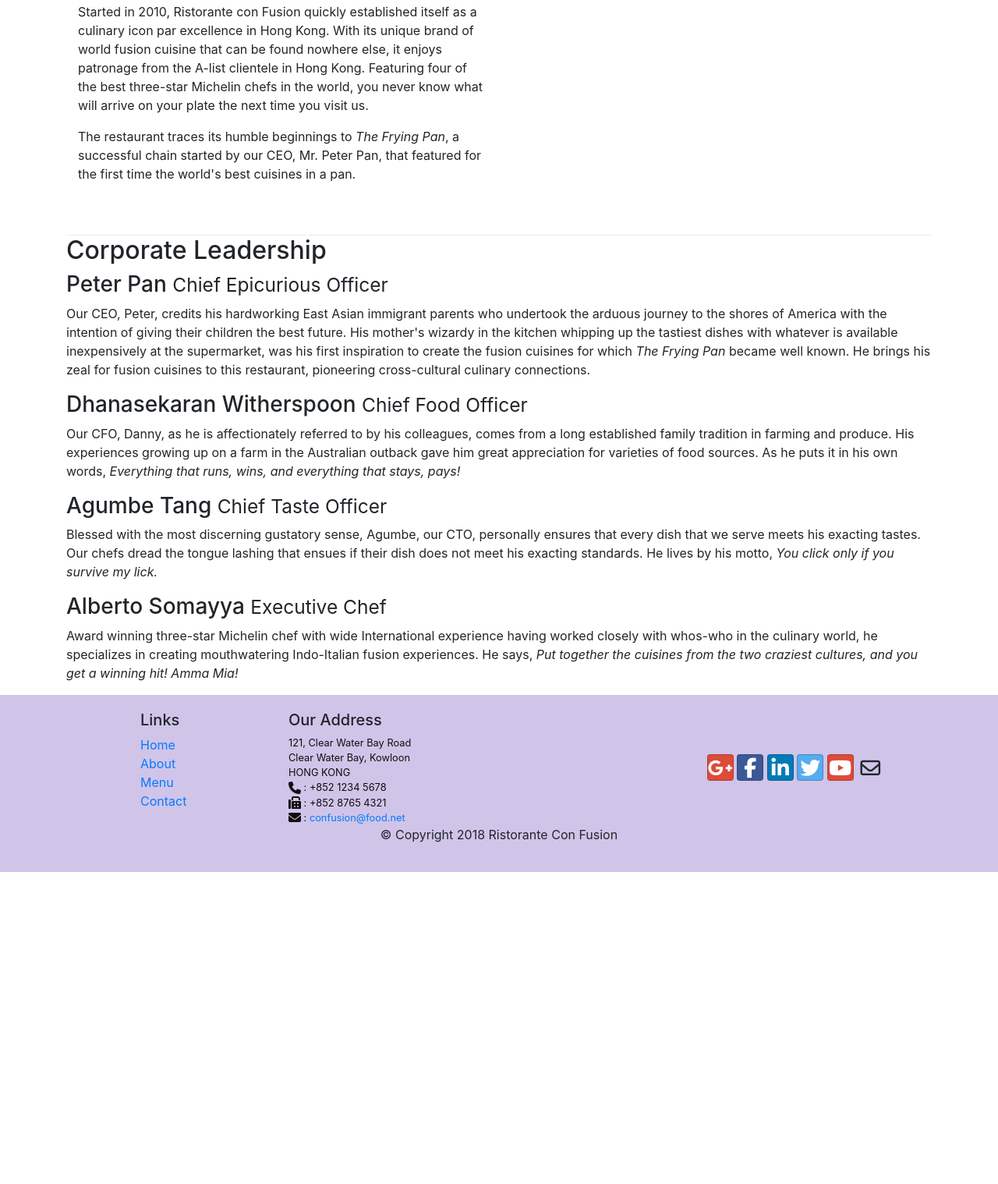
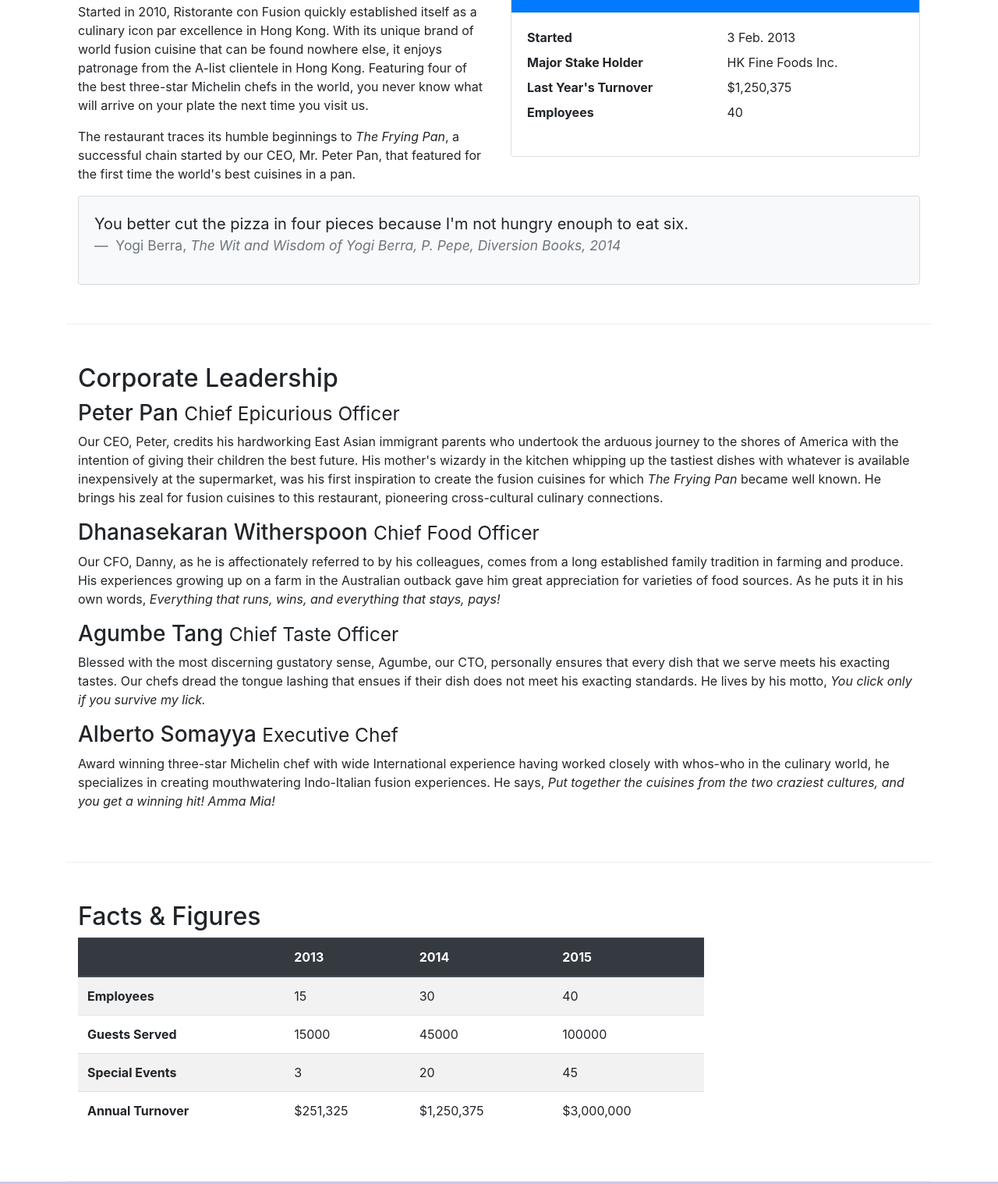
Before and after one commit to mostafa-badawy/conFusion, a plain HTML site: page aboutus.html in a window 1280 px wide. Shown: the part 558-2076 px from the top of the page at 78% size. Before the commit the page ends 1676 px from the top, so only its background shows below. Drawn offline with nearby package versions, Linux system fonts and the light colour scheme.

Commit message:
add files update

```diff
--- a/aboutus.html
+++ b/aboutus.html
@@ -22,7 +22,7 @@
             <button class="navbar-toggler" type="button" data-toggle="collapse" data-target="#navbar">
                 <span class="navbar-toggler-icon"></span>
             </button>
-            <a class="navbar-brand mr-auto" href="./index.html">Ristorante con Fusion</a>
+            <a class="navbar-brand mr-auto" href="./index.html"><img src="img/logo.png" height="30" width="41" ></a>
             <div class="collapse navbar-collapse" id="navbar">
                 <ul class="navbar-nav mr-auto">
                     <li class="nav-item"><a class="nav-link" href="./index.html"><span class="fa fa-home fa-lg"></span> Home</a></li>
@@ -41,7 +41,8 @@
                     <h1>Ristorante con Fusion</h1>
                     <p>We take inspiration from the World's best cuisines, and create a unique fusion experience. Our lipsmacking creations will tickle your culinary senses!</p>
                 </div>
-                <div class="col-12 col-sm">
+                <div class="col-12 col-sm align-self-center">
+                    <img src="img/logo.png" class="img-fluid" >
                 </div>
             </div>
         </div>
@@ -65,25 +66,98 @@
                 <p>Started in 2010, Ristorante con Fusion quickly established itself as a culinary icon par excellence in Hong Kong. With its unique brand of world fusion cuisine that can be found nowhere else, it enjoys patronage from the A-list clientele in Hong Kong.  Featuring four of the best three-star Michelin chefs in the world, you never know what will arrive on your plate the next time you visit us.</p>
                 <p>The restaurant traces its humble beginnings to <em>The Frying Pan</em>, a successful chain started by our CEO, Mr. Peter Pan, that featured for the first time the world's best cuisines in a pan.</p>
             </div>
-            <div>
+            <div class="col-sm">
+                <div class="card">
+                    <h3 class="card-header bg-primary text-white"> Facts At a Glance</h3>
+                    <div class="card-body">
+                        <dl class="row">
+                            <dt class="col-6">Started</dt>
+                            <dd class="col-6">3 Feb. 2013</dd>
+                            <dt class="col-6">Major Stake Holder</dt>
+                            <dd class="col-6">HK Fine Foods Inc.</dd>
+                            <dt class="col-6">Last Year's Turnover</dt>
+                            <dd class="col-6">&dollar;1,250,375</dd>
+                            <dt class="col-6">Employees</dt>
+                            <dd class="col-6">40</dd>
+                        </dl>
+                    </div>
+                </div>
+            </div>
+            <div class="col-12">
+                <div class="card card-body bg-light">
+                    <blockquote class="blockquote">
+                        <p class="mb-0">You better cut the pizza in four pieces
+                            because I'm not hungry enouph to eat six.
+                        </p>
+                        <footer class="blockquote-footer">
+                            Yogi Berra,
+                            <cite title="Source Title">The Wit and Wisdom of
+                                Yogi Berra, P. Pepe, Diversion Books, 2014
+                            </cite>
+                        </footer>
+                    </blockquote>
+                </div>
             </div>
         </div>
 
 
-        <div>
-            <div>
+        <div class="row row-content">
+            <div class="col-12">
                 <h2>Corporate Leadership</h2>
                 <h3>Peter Pan <small>Chief Epicurious Officer</small></h3>
-                <p>Our CEO, Peter, credits his hardworking East Asian immigrant parents who undertook the arduous journey to the shores of America with the intention of giving their children the best future. His mother's wizardy in the kitchen whipping up the tastiest dishes with whatever is available inexpensively at the supermarket, was his first inspiration to create the fusion cuisines for which <em>The Frying Pan</em> became well known. He brings his zeal for fusion cuisines to this restaurant, pioneering cross-cultural culinary connections.</p>
+                <p class="d-none d-sm-block">Our CEO, Peter, credits his hardworking East Asian immigrant parents who undertook the arduous journey to the shores of America with the intention of giving their children the best future. His mother's wizardy in the kitchen whipping up the tastiest dishes with whatever is available inexpensively at the supermarket, was his first inspiration to create the fusion cuisines for which <em>The Frying Pan</em> became well known. He brings his zeal for fusion cuisines to this restaurant, pioneering cross-cultural culinary connections.</p>
                 <h3>Dhanasekaran Witherspoon <small>Chief Food Officer</small></h3>
-                <p>Our CFO, Danny, as he is affectionately referred to by his colleagues, comes from a long established family tradition in farming and produce. His experiences growing up on a farm in the Australian outback gave him great appreciation for varieties of food sources. As he puts it in his own words, <em>Everything that runs, wins, and everything that stays, pays!</em></p>
+                <p class="d-none d-sm-block">Our CFO, Danny, as he is affectionately referred to by his colleagues, comes from a long established family tradition in farming and produce. His experiences growing up on a farm in the Australian outback gave him great appreciation for varieties of food sources. As he puts it in his own words, <em>Everything that runs, wins, and everything that stays, pays!</em></p>
                 <h3>Agumbe Tang <small>Chief Taste Officer</small></h3>
-                <p>Blessed with the most discerning gustatory sense, Agumbe, our CTO, personally ensures that every dish that we serve meets his exacting tastes. Our chefs dread the tongue lashing that ensues if their dish does not meet his exacting standards. He lives by his motto, <em>You click only if you survive my lick.</em></p>
+                <p class="d-none d-sm-block">Blessed with the most discerning gustatory sense, Agumbe, our CTO, personally ensures that every dish that we serve meets his exacting tastes. Our chefs dread the tongue lashing that ensues if their dish does not meet his exacting standards. He lives by his motto, <em>You click only if you survive my lick.</em></p>
                 <h3>Alberto Somayya <small>Executive Chef</small></h3>
-                <p>Award winning three-star Michelin chef with wide International experience having worked closely with whos-who in the culinary world, he specializes in creating mouthwatering Indo-Italian fusion experiences. He says, <em>Put together the cuisines from the two craziest cultures, and you get a winning hit! Amma Mia!</em></p>
+                <p class="d-none d-sm-block">Award winning three-star Michelin chef with wide International experience having worked closely with whos-who in the culinary world, he specializes in creating mouthwatering Indo-Italian fusion experiences. He says, <em>Put together the cuisines from the two craziest cultures, and you get a winning hit! Amma Mia!</em></p>
             </div>
        </div>
-
+       <div class="row row-content">
+            <div class="col-12 col-sm-9">
+                <h2>Facts &amp; Figures</h2>
+                <div class="table-responsive">
+                    <table class="table table-striped">
+                        <thead class="thead-dark">
+                            <tr>
+                                <th>&nbsp;</th>
+                                <th>2013</th>
+                                <th>2014</th>
+                                <th>2015</th>
+                            </tr>
+                        </thead>
+                        <tbody>
+                            <tr>
+                                <th>Employees</th>
+                                <td>15</td>
+                                <td>30</td>
+                                <td>40</td>
+                            </tr>
+                            <tr>
+                                <th>Guests Served</th>
+                                <td>15000</td>
+                                <td>45000</td>
+                                <td>100000</td>
+                            </tr>
+                            <tr>
+                                <th>Special Events</th>
+                                <td>3</td>
+                                <td>20</td>
+                                <td>45</td>
+                            </tr>
+                            <tr>
+                                <th>Annual Turnover</th>
+                                <td>&dollar;251,325</td>
+                                <td>&dollar;1,250,375</td>
+                                <td>&dollar;3,000,000</td>
+                            </tr>
+                        </tbody>
+                    </table>
+                </div>
+            </div>
+            <div class="col-12 col-sm-3"></div>
+       </div>
     </div>
 
     <footer class="footer">
```
Also changed, not shown: contactus.html (+3 -2 lines), index.html (+34 -9 lines), img/alberto.png (added), img/buffet.png (added), img/logo.png (added), img/uthappizza.png (added).
